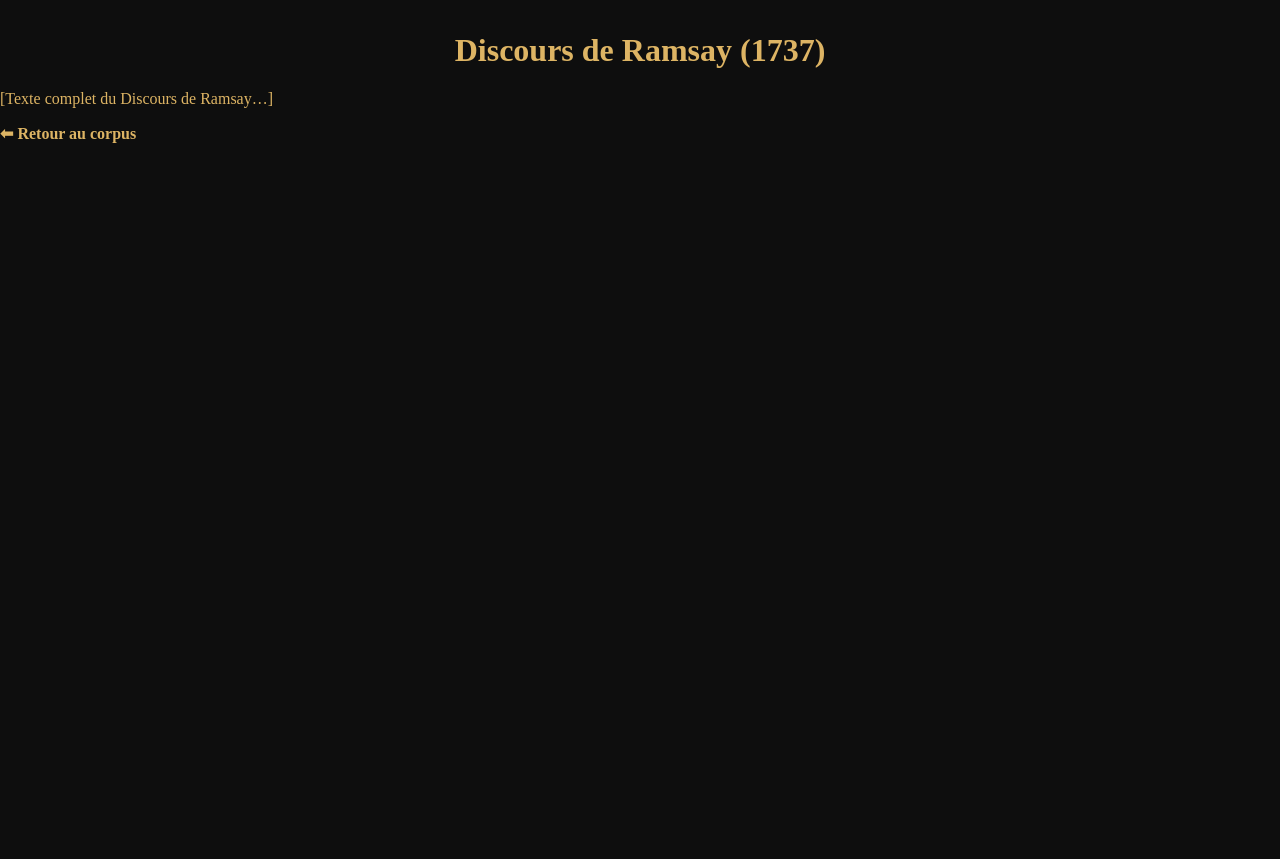
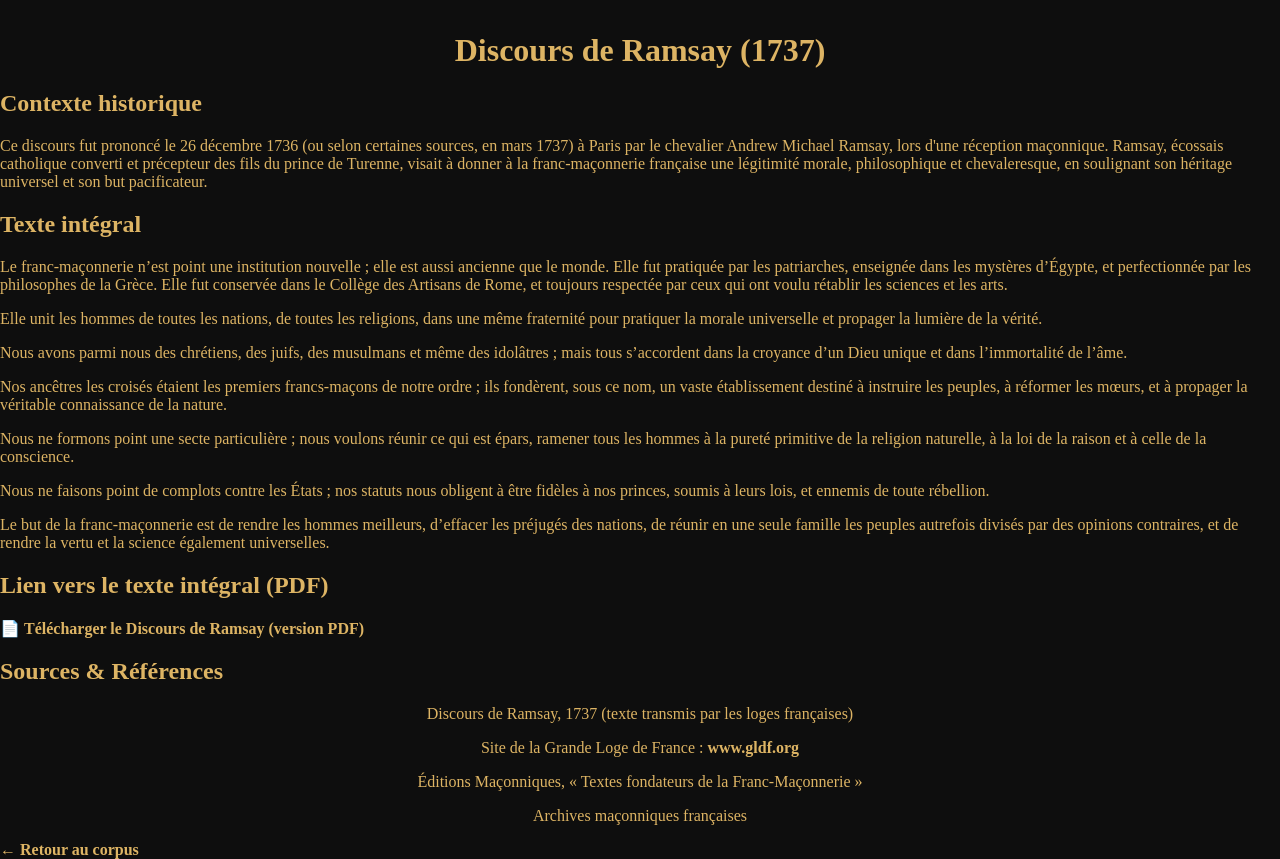
Before and after one commit to EmmanuelDasDo/franc-maconnerie-tei, a plain HTML site: page Textes/text2.html in a window 1280 px wide. Before the commit the page ends 800 px from the top, so only its background shows below. Drawn offline with Linux system fonts and the light colour scheme.

Commit message:
Update text2.html

```diff
--- a/Textes/text2.html
+++ b/Textes/text2.html
@@ -1,9 +1,65 @@
 <!DOCTYPE html>
 <html lang="fr">
-<head><meta charset="UTF-8"><title>Discours de Ramsay (1737)</title>
-<link rel="stylesheet" href="../Css/style.css"></head>
-<body><main>
+<head>
+<meta charset="UTF-8">
+<title>Discours de Ramsay (1737)</title>
+<link rel="stylesheet" href="../Css/style.css">
+</head>
+<body>
+<main>
 <h1>Discours de Ramsay (1737)</h1>
-<p>[Texte complet du Discours de Ramsay…]</p>
-<a href="../corpus.html">⬅ Retour au corpus</a>
-</main></body></html>
+
+<h2>Contexte historique</h2>
+<p>
+Ce discours fut prononcé le 26 décembre 1736 (ou selon certaines sources, en mars 1737) à Paris par le chevalier Andrew Michael Ramsay, lors d'une réception maçonnique. Ramsay, écossais catholique converti et précepteur des fils du prince de Turenne, visait à donner à la franc-maçonnerie française une légitimité morale, philosophique et chevaleresque, en soulignant son héritage universel et son but pacificateur.
+</p>
+
+<h2>Texte intégral</h2>
+
+<p>
+Le franc-maçonnerie n’est point une institution nouvelle ; elle est aussi ancienne que le monde. Elle fut pratiquée par les patriarches, enseignée dans les mystères d’Égypte, et perfectionnée par les philosophes de la Grèce. Elle fut conservée dans le Collège des Artisans de Rome, et toujours respectée par ceux qui ont voulu rétablir les sciences et les arts.
+</p>
+
+<p>
+Elle unit les hommes de toutes les nations, de toutes les religions, dans une même fraternité pour pratiquer la morale universelle et propager la lumière de la vérité.
+</p>
+
+<p>
+Nous avons parmi nous des chrétiens, des juifs, des musulmans et même des idolâtres ; mais tous s’accordent dans la croyance d’un Dieu unique et dans l’immortalité de l’âme.
+</p>
+
+<p>
+Nos ancêtres les croisés étaient les premiers francs-maçons de notre ordre ; ils fondèrent, sous ce nom, un vaste établissement destiné à instruire les peuples, à réformer les mœurs, et à propager la véritable connaissance de la nature.
+</p>
+
+<p>
+Nous ne formons point une secte particulière ; nous voulons réunir ce qui est épars, ramener tous les hommes à la pureté primitive de la religion naturelle, à la loi de la raison et à celle de la conscience.
+</p>
+
+<p>
+Nous ne faisons point de complots contre les États ; nos statuts nous obligent à être fidèles à nos princes, soumis à leurs lois, et ennemis de toute rébellion.
+</p>
+
+<p>
+Le but de la franc-maçonnerie est de rendre les hommes meilleurs, d’effacer les préjugés des nations, de réunir en une seule famille les peuples autrefois divisés par des opinions contraires, et de rendre la vertu et la science également universelles.
+</p>
+
+<h2>Lien vers le texte intégral (PDF)</h2>
+<p>
+📄 <a href="https://www.fm-fr.org/docs/discours-ramsay.pdf" target="_blank">
+Télécharger le Discours de Ramsay (version PDF)</a>
+</p>
+
+<h2>Sources & Références</h2>
+<ul>
+  <li>Discours de Ramsay, 1737 (texte transmis par les loges françaises)</li>
+  <li>Site de la Grande Loge de France : <a href="https://www.gldf.org" target="_blank">www.gldf.org</a></li>
+  <li>Éditions Maçonniques, « Textes fondateurs de la Franc-Maçonnerie »</li>
+  <li>Archives maçonniques françaises</li>
+</ul>
+
+<a href="../corpus.html">← Retour au corpus</a>
+
+</main>
+</body>
+</html>
```
